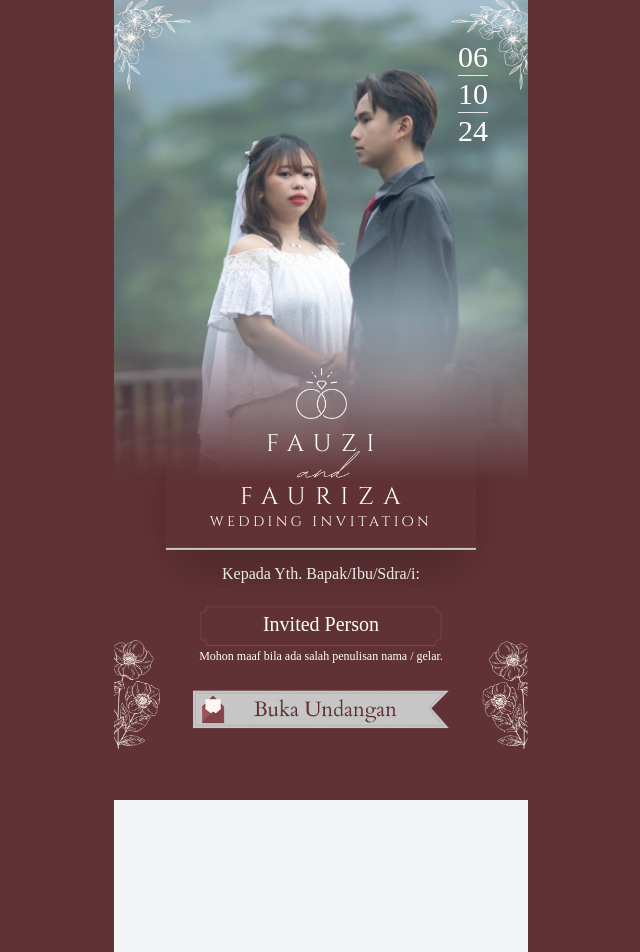
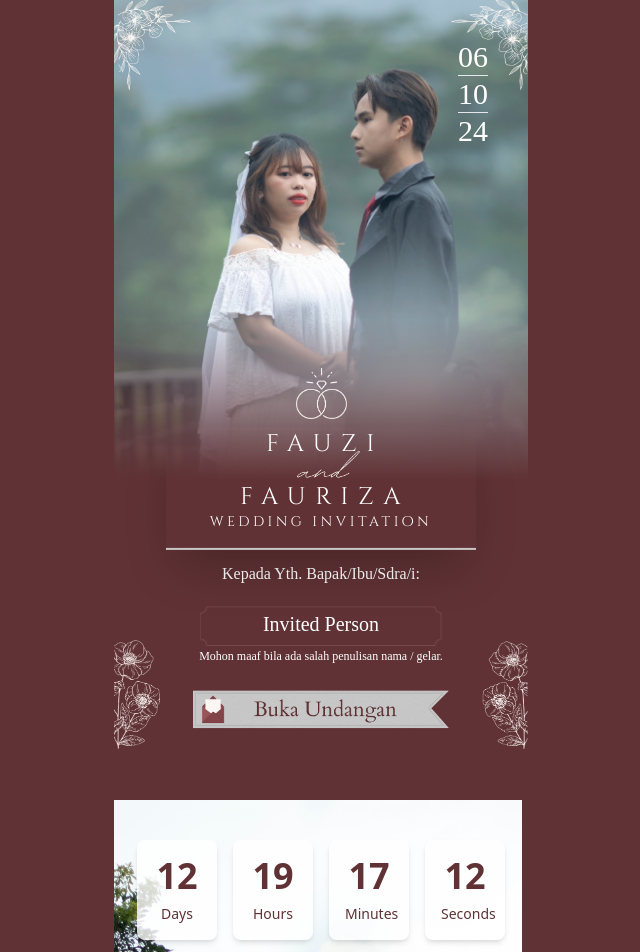
Before and after one commit to mfauzidr/wedding-invitation-fe, a React (Vite) app: page / in a window 1280 px wide. Shown: the top 952 px of the page, without its empty margins (319-959 px from the left). Built offline with nearby package versions, Linux system fonts and the light colour scheme; a web font is replaced by a local one.

Commit message:
add countdown

```diff
--- /dev/null
+++ b/src/components/Countdown.tsx
@@ -0,0 +1,61 @@
+import React, { useState, useEffect } from 'react';
+
+interface TimeLeft {
+  days: number;
+  hours: number;
+  minutes: number;
+  seconds: number;
+}
+
+const Count: React.FC = () => {
+  const calculateTimeLeft = (): TimeLeft => {
+    const eventDate = new Date('2024-10-06T00:00:00'); // Example target date
+    const now = new Date();
+    const difference = eventDate.getTime() - now.getTime();
+
+    let timeLeft: TimeLeft = {
+      days: 0,
+      hours: 0,
+      minutes: 0,
+      seconds: 0,
+    };
+
+    if (difference > 0) {
+      timeLeft = {
+        days: Math.floor(difference / (1000 * 60 * 60 * 24)),
+        hours: Math.floor((difference / (1000 * 60 * 60)) % 24),
+        minutes: Math.floor((difference / 1000 / 60) % 60),
+        seconds: Math.floor((difference / 1000) % 60),
+      };
+    }
+    return timeLeft;
+  };
+
+  const [timeLeft, setTimeLeft] = useState<TimeLeft>(calculateTimeLeft());
+
+  useEffect(() => {
+    const timer = setInterval(() => {
+      const newTimeLeft = calculateTimeLeft();
+      console.log(newTimeLeft); // Check if this logs every second
+      setTimeLeft(newTimeLeft);
+    }, 1000);
+
+    return () => clearInterval(timer);
+  }, []);
+
+  return (
+    <div className="flex justify-center gap-4 mt-10">
+      {Object.keys(timeLeft).map((interval, index) => (
+        <div
+          key={index}
+          className="bg-white bg-opacity-80 rounded-lg p-4 w-[80px] text-center shadow-md"
+        >
+          <p className="text-maroon text-4xl font-bold">{timeLeft[interval as keyof TimeLeft]}</p>
+          <p className="text-maroon text-sm mt-2">{interval.charAt(0).toUpperCase() + interval.slice(1)}</p>
+        </div>
+      ))}
+    </div>
+  );
+};
+
+export default Count;
--- a/src/pages/Countdown.tsx
+++ b/src/pages/Countdown.tsx
@@ -1,12 +1,16 @@
 // pages/Countdown.tsx
+import bgCountdown from '../assets/images/image-1.jpg'
+import Count from '../components/Countdown.tsx'
 
 const Countdown = () => {
   return (
-    <div className="min-h-screen flex flex-col justify-center items-center bg-gray-100">
-      <h2 className="text-3xl">Wedding Countdown</h2>
-      {/* Add your countdown logic here */}
-      <p>Days left: 120</p>
+    <div className="h-screen bg-cover bg-no-repeat" style={{ backgroundImage: `url(${bgCountdown})`, backgroundPosition: 'left -125px top 0' }}>
+      <div className=' relative flex flex-col h-screen z-10 '>
+
+        <Count />
+      </div>
     </div>
+
   );
 };
 
--- a/src/styles/main.css
+++ b/src/styles/main.css
@@ -660,6 +660,14 @@ video {
   margin-top: -2.25rem;
 }
 
+.mt-10 {
+  margin-top: 2.5rem;
+}
+
+.mt-2 {
+  margin-top: 0.5rem;
+}
+
 .flex {
   display: flex;
 }
@@ -757,6 +765,10 @@ video {
   width: 272px;
 }
 
+.w-\[80px\] {
+  width: 80px;
+}
+
 .-translate-y-1\/2 {
   --tw-translate-y: -50%;
   transform: translate(var(--tw-translate-x), var(--tw-translate-y)) rotate(var(--tw-rotate)) skewX(var(--tw-skew-x)) skewY(var(--tw-skew-y)) scaleX(var(--tw-scale-x)) scaleY(var(--tw-scale-y));
@@ -786,6 +798,10 @@ video {
   gap: 0px;
 }
 
+.gap-4 {
+  gap: 1rem;
+}
+
 .divide-y > :not([hidden]) ~ :not([hidden]) {
   --tw-divide-y-reverse: 0;
   border-top-width: calc(1px * calc(1 - var(--tw-divide-y-reverse)));
@@ -794,6 +810,10 @@ video {
 
 .overflow-x-hidden {
   overflow-x: hidden;
+}
+
+.rounded-lg {
+  border-radius: 0.5rem;
 }
 
 .border-0 {
@@ -833,6 +853,42 @@ video {
   background-color: rgb(255 255 255 / var(--tw-bg-opacity));
 }
 
+.bg-\[right-2em\] {
+  background-color: right-2em;
+}
+
+.bg-\[right-10em\] {
+  background-color: right-10em;
+}
+
+.bg-\[right-100em\] {
+  background-color: right-100em;
+}
+
+.bg-\[right-20em\] {
+  background-color: right-20em;
+}
+
+.bg-\[center-right-20em\] {
+  background-color: center-right-20em;
+}
+
+.bg-\[center-right-30em\] {
+  background-color: center-right-30em;
+}
+
+.bg-\[center-right-3em\] {
+  background-color: center-right-3em;
+}
+
+.bg-\[botton_right_\.5em\] {
+  background-color: botton right .5em;
+}
+
+.bg-opacity-80 {
+  --tw-bg-opacity: 0.8;
+}
+
 .bg-gradient-to-t {
   background-image: linear-gradient(to top, var(--tw-gradient-stops));
 }
@@ -855,9 +911,57 @@ video {
   background-position: bottom;
 }
 
+.bg-right {
+  background-position: right;
+}
+
+.bg-\[center_right_3em\] {
+  background-position: center right 3em;
+}
+
+.bg-\[right_1em\] {
+  background-position: right 1em;
+}
+
+.bg-\[right_\.5em\] {
+  background-position: right .5em;
+}
+
+.bg-\[right_\.4em\] {
+  background-position: right .4em;
+}
+
+.bg-\[right_\.2em\] {
+  background-position: right .2em;
+}
+
+.bg-\[right_\.1em\] {
+  background-position: right .1em;
+}
+
+.bg-\[right_0\.1em\] {
+  background-position: right 0.1em;
+}
+
+.bg-\[left_50\%\] {
+  background-position: left 50%;
+}
+
+.bg-\[left_90\%\] {
+  background-position: left 90%;
+}
+
+.bg-no-repeat {
+  background-repeat: no-repeat;
+}
+
 .object-cover {
   -o-object-fit: cover;
      object-fit: cover;
+}
+
+.p-4 {
+  padding: 1rem;
 }
 
 .px-0 {
@@ -891,6 +995,10 @@ video {
 
 .pl-2 {
   padding-left: 0.5rem;
+}
+
+.text-center {
+  text-align: center;
 }
 
 .font-bellefair {
@@ -940,6 +1048,16 @@ video {
   line-height: 8px;
 }
 
+.text-4xl {
+  font-size: 2.25rem;
+  line-height: 2.5rem;
+}
+
+.text-sm {
+  font-size: 0.875rem;
+  line-height: 1.25rem;
+}
+
 .font-bold {
   font-weight: 700;
 }
@@ -969,6 +1087,11 @@ video {
   color: rgb(255 255 255 / var(--tw-text-opacity));
 }
 
+.text-maroon {
+  --tw-text-opacity: 1;
+  color: rgb(96 50 53 / var(--tw-text-opacity));
+}
+
 .shadow-lg {
   --tw-shadow: 0 10px 15px -3px rgb(0 0 0 / 0.1), 0 4px 6px -4px rgb(0 0 0 / 0.1);
   --tw-shadow-colored: 0 10px 15px -3px var(--tw-shadow-color), 0 4px 6px -4px var(--tw-shadow-color);
@@ -978,6 +1101,12 @@ video {
 .shadow-2xl {
   --tw-shadow: 0 25px 50px -12px rgb(0 0 0 / 0.25);
   --tw-shadow-colored: 0 25px 50px -12px var(--tw-shadow-color);
+  box-shadow: var(--tw-ring-offset-shadow, 0 0 #0000), var(--tw-ring-shadow, 0 0 #0000), var(--tw-shadow);
+}
+
+.shadow-md {
+  --tw-shadow: 0 4px 6px -1px rgb(0 0 0 / 0.1), 0 2px 4px -2px rgb(0 0 0 / 0.1);
+  --tw-shadow-colored: 0 4px 6px -1px var(--tw-shadow-color), 0 2px 4px -2px var(--tw-shadow-color);
   box-shadow: var(--tw-ring-offset-shadow, 0 0 #0000), var(--tw-ring-shadow, 0 0 #0000), var(--tw-shadow);
 }
 
```
